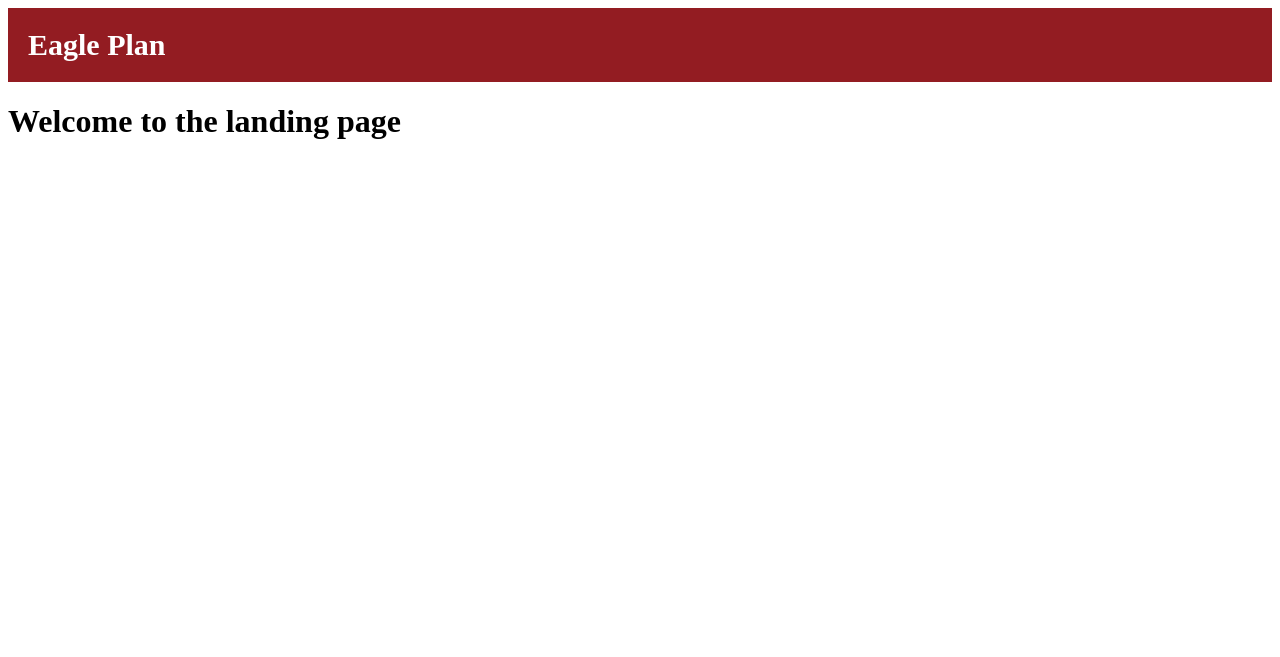
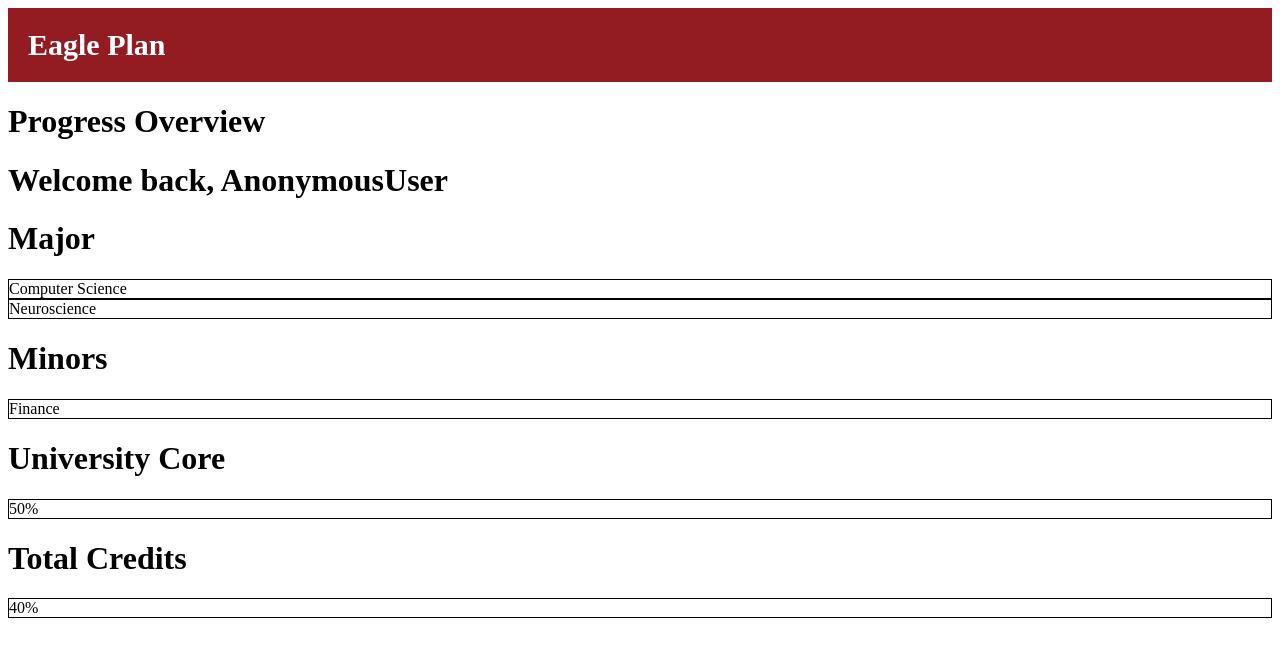
Before and after one commit to CSCI3356-Spring2024/404-Degree-Not-Found, a Django app: page / in a window 1280 px wide. Shown: the top 657 px of the page. Run offline with Django 5.2, Linux system fonts and the light colour scheme.

Commit message:
landing page and displaying user name

```diff
--- a/Plan/views.py
+++ b/Plan/views.py
@@ -33,7 +33,7 @@ def landing_view(request, *args, **kwargs):
 	print(args, kwargs)
 	print(request.user)
  	#return HttpResponse('<h1>Hello World</h1>') #string of HTML code
-	return render(request, 'Landing.html', {})
+	return render(request, 'Landing.html', {'user': request.user})
 
 def profile_view(request):
     return render(request, 'profile.html', {})
--- a/templates/Landing.html
+++ b/templates/Landing.html
@@ -5,5 +5,15 @@
 <link rel="stylesheet" href="{% static '/Landing.css' %}">
 
 {% block content %}
-    <h1>Welcome to the landing page</h1>
+    <h1>Progress Overview</h1>
+    <h1> Welcome back, {{user}}</h1>
+    <h1>Major</h1>
+    <div style="border: 1px solid black"width: 300px;">Computer Science</div>
+    <div style="border: 1px solid black"width: 300px;">Neuroscience</div>
+    <h1>Minors</h1>
+    <div style="border: 1px solid black"width: 300px;">Finance</div>
+    <h1>University Core</h1>
+    <div style="border: 1px solid black"width: 300px;">50%</div>
+    <h1>Total Credits</h1>
+    <div style="border: 1px solid black"width: 300px;">40%</div>
 {% endblock %}
```
